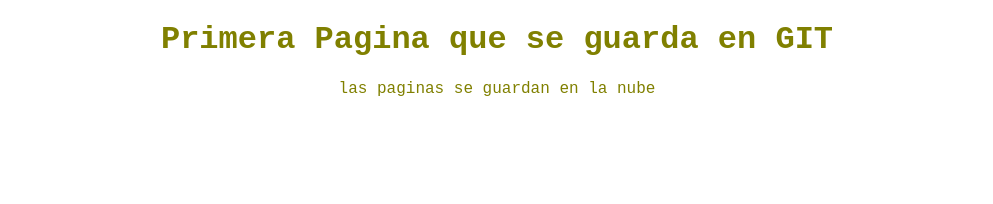
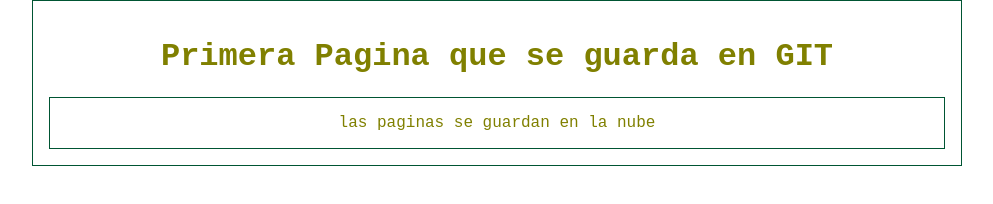
Before and after one commit to jocki1023/ProyectoGitJes, a plain HTML site: page index.html in a window 1280 px wide. Shown: the whole page, without its empty margins (143-1136 px from the left). Drawn offline with Linux system fonts and the light colour scheme.

Commit message:
Actualizando cambios CCS

```diff
--- a/css/estilos.css
+++ b/css/estilos.css
@@ -3,5 +3,22 @@ body
     color: olive;
     text-align: center;
     font-family: 'Courier New', Courier, monospace;
+    margin: 0;
+    padding: 0;
+}
 
+#primer
+{
+   width: 70%;
+   padding: 1em;
+   text-align: center;
+   border: 1px solid #053;
+   margin: 0 auto;
 }
+
+#Segundo
+{
+    text-align: center;
+    margin: auto;
+    border: 1px solid #053;
+}
--- a/index.html
+++ b/index.html
@@ -1,15 +1,18 @@
 <!DOCTYPE html>
 <html lang="en">
   <head>
-    <meta charset="UTF-8">
-    <meta http-equiv="X-UA-Compatible" content="IE=edge">
-    <meta name="viewport" content="width=device-width, initial-scale=1.0">
+    <meta charset="UTF-8" />
+    <meta http-equiv="X-UA-Compatible" content="IE=edge" />
+    <meta name="viewport" content="width=device-width, initial-scale=1.0" />
     <title>PAgina de estilos</title>
-    <link rel="stylesheet" href="css/estilos.css">
+    <link rel="stylesheet" href="css/estilos.css" />
   </head>
   <body>
+    <div id="primer">
       <h1>Primera Pagina que se guarda en GIT</h1>
+      <div id = "Segundo">
         <p>las paginas se guardan en la nube</p>
-
+      </div>
+    </div>
   </body>
 </html>
```
Lines whose indentation alone changed are shown as unchanged.
